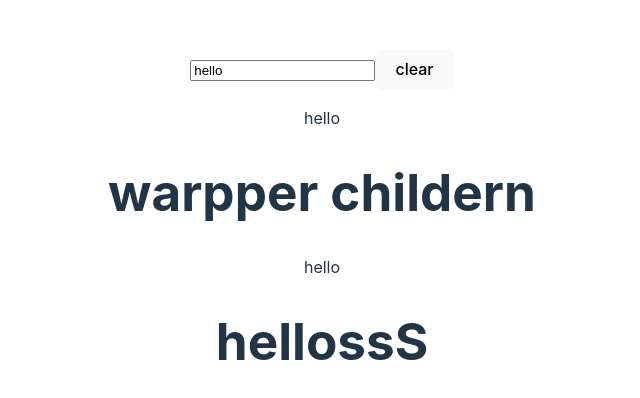
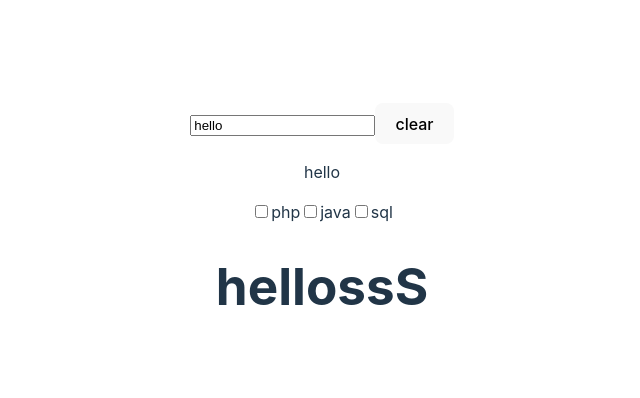
Before and after one commit to sasank2323/new_rec, a React (Vite) app: page / in a window 1280 px wide. Shown: the part 174-572 px from the top of the page, without its empty margins (318-958 px from the left). Built offline with nearby package versions, Linux system fonts and the light colour scheme.

Commit message:
this is for check box handling

```diff
--- a/src/App.jsx
+++ b/src/App.jsx
@@ -4,6 +4,7 @@ import viteLogo from '/vite.svg'
 import './App.css'
 import Toggle from './toggle'
 import Wrapper from './Wrapper'
+import CheckboxHandling from './CheckboxHandling'
 
 function App() {
   const [count, setCount] = useState(0);
@@ -13,10 +14,7 @@ function App() {
       <input type="text" value={val} onChange={(e) => setVal(e.target.value)} />
       <button onClick={() => setVal("")}>clear</button>
       <p>{val}</p>
-      <Wrapper>
-        <h1>warpper childern </h1>
-        <p>{val}</p>
-      </Wrapper>
+      <CheckboxHandling />
     </>
   )
 }
--- /dev/null
+++ b/src/CheckboxHandling.jsx
@@ -0,0 +1,25 @@
+import { useState } from "react";
+
+function CheckboxHandling() {
+    const [check, setCheck] = useState([]);
+    function handleCheck(event) {
+        if (event.target.checked) {
+            setCheck([...check, event.target.value]);
+        } else {
+            setCheck(check.filter((item) => item !== event.target.value));
+        }
+    }
+    return (
+        <>
+            <p>{check}</p>
+            <input type="checkbox" value="check" onChange={(event) => handleCheck(event)} />
+            <label htmlFor="check">php</label>
+            <input type="checkbox" value="check2" onChange={(event) => handleCheck(event)} />
+            <label htmlFor="check2">java</label>
+            <input type="checkbox" value="check3" onChange={(event) => handleCheck(event)} />
+            <label htmlFor="check3">sql</label>
+        </>
+    );
+}
+
+export default CheckboxHandling;
```
